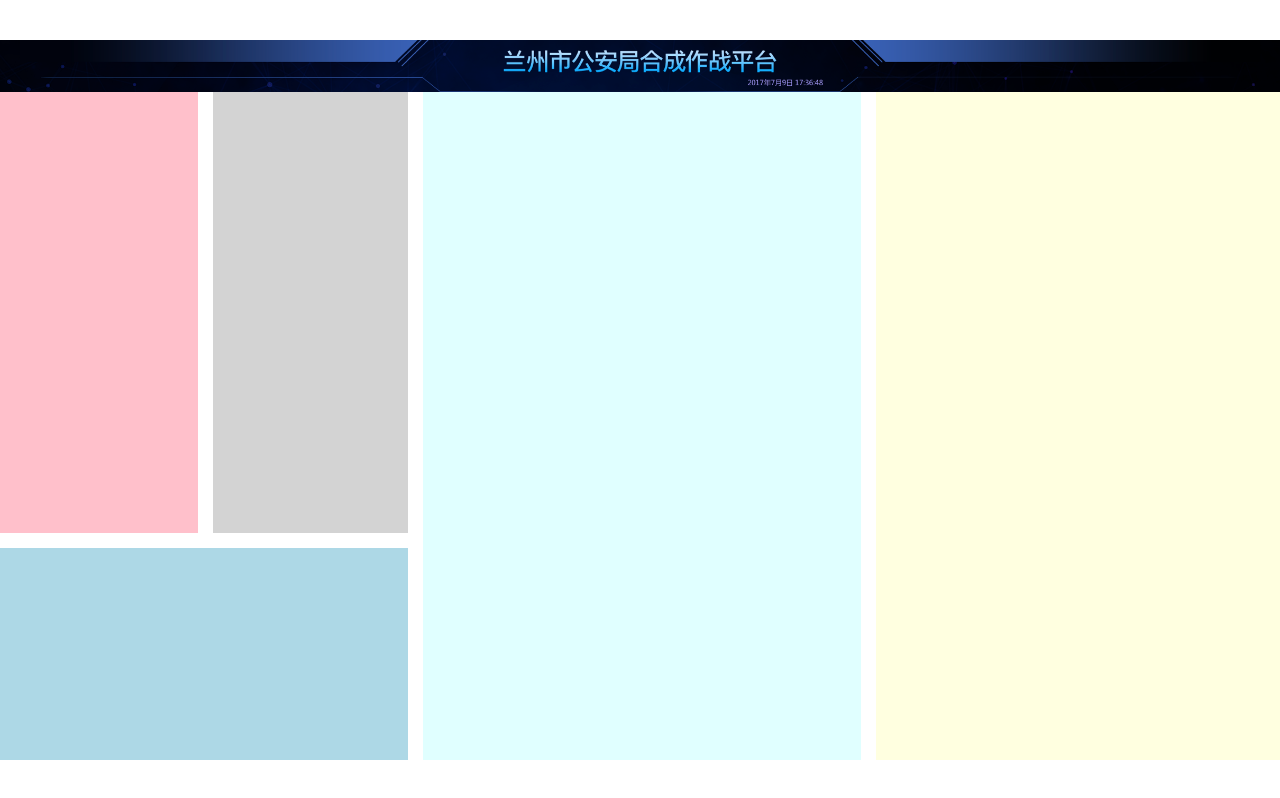
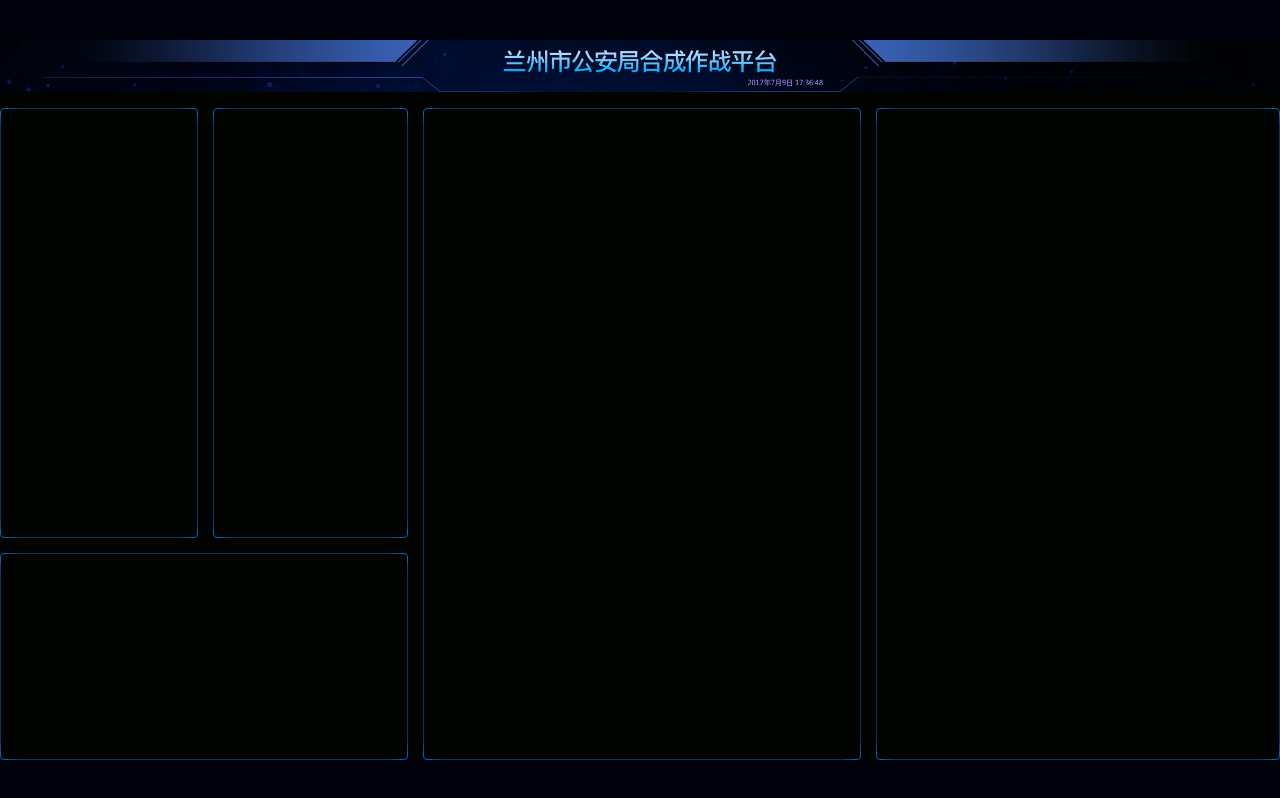
Before and after one commit to rustinliu/Large-screen, a React (Vite) app: page /#/ in a window 1280 px wide. Built offline with nearby package versions, Linux system fonts and the light colour scheme.

Commit message:
完成背景边框的设置

```diff
--- a/src/pages/home.scss
+++ b/src/pages/home.scss
@@ -4,11 +4,13 @@
     flex: 1;
     display: flex;
     flex-direction: column;
+    background: #010301;
     header {
         height: px(99);
         background-size: cover;
     }
     main {
+        padding-top: px(30);
         flex: 1;
         display: grid;
         grid-template:
@@ -16,25 +18,37 @@
             'box3 box3 box4 box5' 363fr / 366fr 361fr 811fr 747fr;
         grid-column-gap: px(28);
         grid-row-gap: px(28);
+        > section {
+            border: 1px solid #0764bc;
+            border-radius: 4px;
+            position: relative;
+            &::before {
+                content: '';
+                position: absolute;
+                left: 0;
+                right: 0;
+                bottom: 0;
+                top: 0;
+                border-radius: 4px;
+                box-shadow: 17px 0 0 -16px #0e325f, -17px 0 0 -16px #0e325f, 0 17px 0 -16px #0e325f,
+                    0 -17px 0 -16px #0e325f, 9px 0 0 -8px #0d4483, -9px 0 0 -8px #0d4483,
+                    0 9px 0 -8px #0d4483, 0 -9px 0 -8px #0d4483;
+            }
+        }
         > .section1 {
             grid-area: box1;
-            background: pink;
         }
         > .section2 {
             grid-area: box2;
-            background: lightgray;
         }
         > .section3 {
             grid-area: box3;
-            background: lightblue;
         }
         > .section4 {
             grid-area: box4;
-            background: lightcyan;
         }
         > .section5 {
             grid-area: box5;
-            background: lightyellow;
         }
     }
 }
--- a/src/shared/style.scss
+++ b/src/shared/style.scss
@@ -25,6 +25,7 @@
 body {
     font-family: $font-hei;
     font-size: 16px;
+    background: #00020b;
 }
 
 #root {
```
